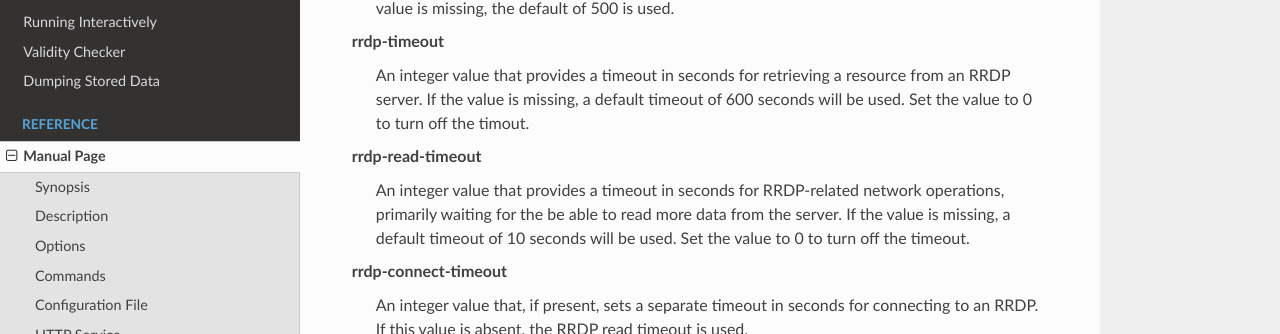
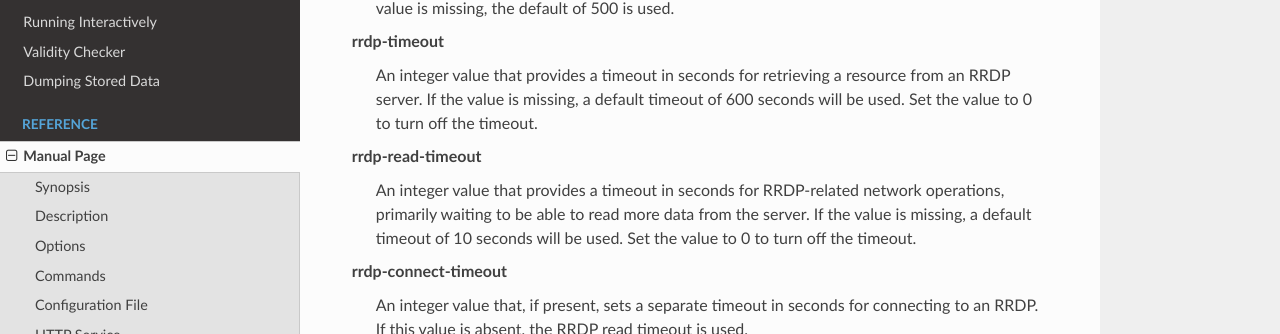
Before and after one commit to NLnetLabs/routinator, a Sphinx documentation site: the page built from doc/manual/source/manual-page.rst, in a window 1280 px wide and 900 px high, scrolled down 21347 px. Shown: the part 192-526 px from the top of the window. Built offline with Sphinx 7.4.7 and the Read the Docs theme 3.1.0, drawn with Linux system fonts in a browser that asks for light colours; some of the changed text lies outside the part shown.

Commit message:
Fix typos and language.

```diff
--- a/doc/manual/source/manual-page.rst
+++ b/doc/manual/source/manual-page.rst
@@ -297,7 +297,7 @@ The available options are:
 .. option:: --rrdp-read-timeout=seconds
 
       Sets the timeout in seconds for RRDP-related network operation,
-      primarily waiting for the be able to read more data from the server.
+      primarily waiting to be able to read more data from the server.
       If this option is omitted, a default timeout of 10 seconds is used.
       Set the option to 0 to disable the timeout.
 
@@ -1185,11 +1185,11 @@ All values can be overridden via the command line options.
             An integer value that provides a timeout in seconds for retrieving
             a resource from an RRDP server. If the value is missing, a default
             timeout of 600 seconds will be used. Set the value to 0 to turn
-            off the timout.
+            off the timeout.
 
       rrdp-read-timeout
             An integer value that provides a timeout in seconds for
-            RRDP-related network operations, primarily waiting for the be
+            RRDP-related network operations, primarily waiting to be
             able to read more data from the server. If the value is missing,
             a default timeout of 10 seconds will be used. Set the value to 0
             to turn off the timeout.
```
